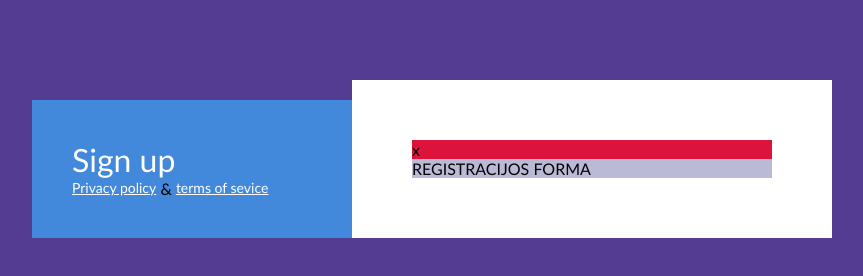
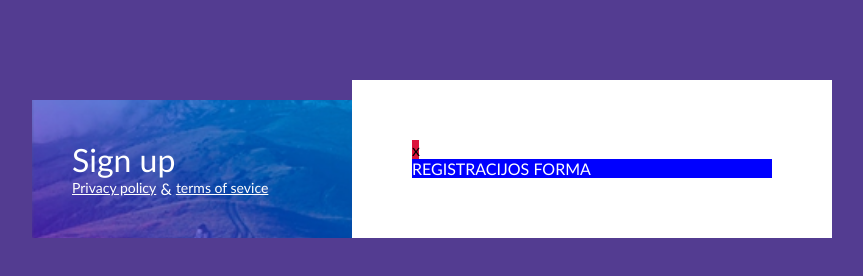
Before and after one commit to ritullia/5-signup, a website: page index.html in a window 1280 px wide. Shown: the whole page, without its empty margins (208-1071 px from the left). Drawn offline with Linux system fonts and the light colour scheme; files that its build step writes are made by us from their sources.

Commit message:
Left background

```diff
--- a/css/main.css
+++ b/css/main.css
@@ -24,6 +24,10 @@ body {
     padding: 40px;
     margin-top: 20px;
     background-color: #4288DB;
+    background-image: url(../images/hill.png);
+    background-repeat: no-repeat;
+    background-position: center;
+    background-size: cover;
 }
 
 .right-column {
@@ -53,12 +57,18 @@ body {
 }
 
 .bottom-links > .symbol {
+    color: #fff;
 
 }
 
 .close {
-    width: 100%;
+    width: 2%;
     display: inline-block;
     background-color: crimson;
 
 }
+
+.form {
+    color: #fff;
+    background-color: blue;
+}
```
Also changed, not shown: images/hill.png (added).
